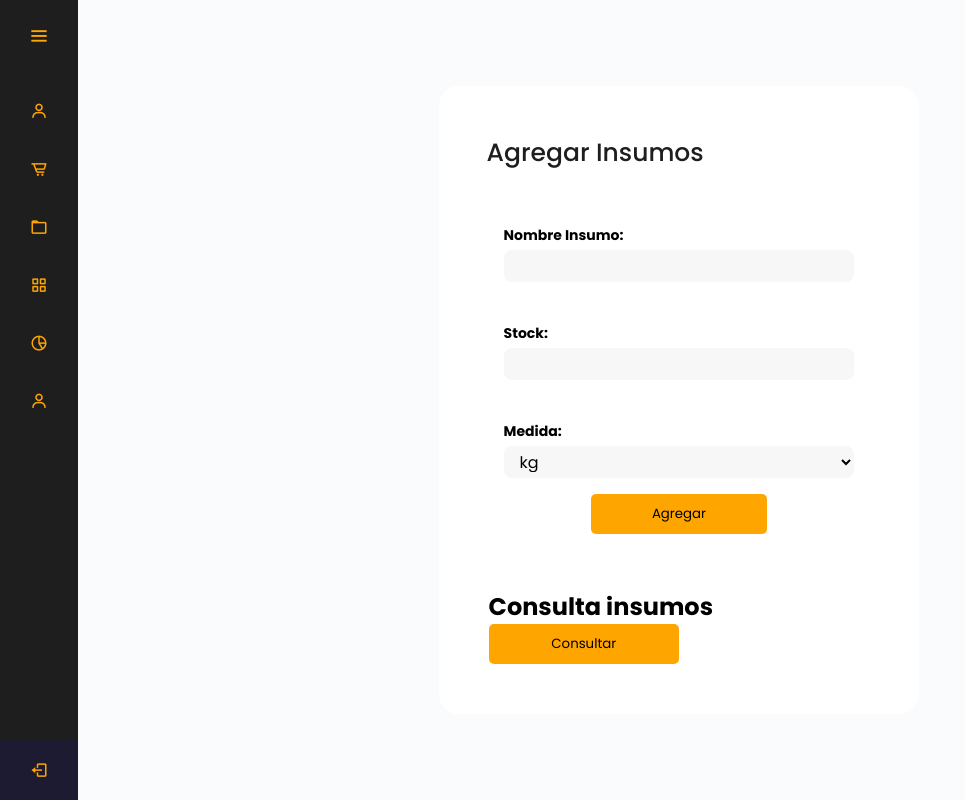
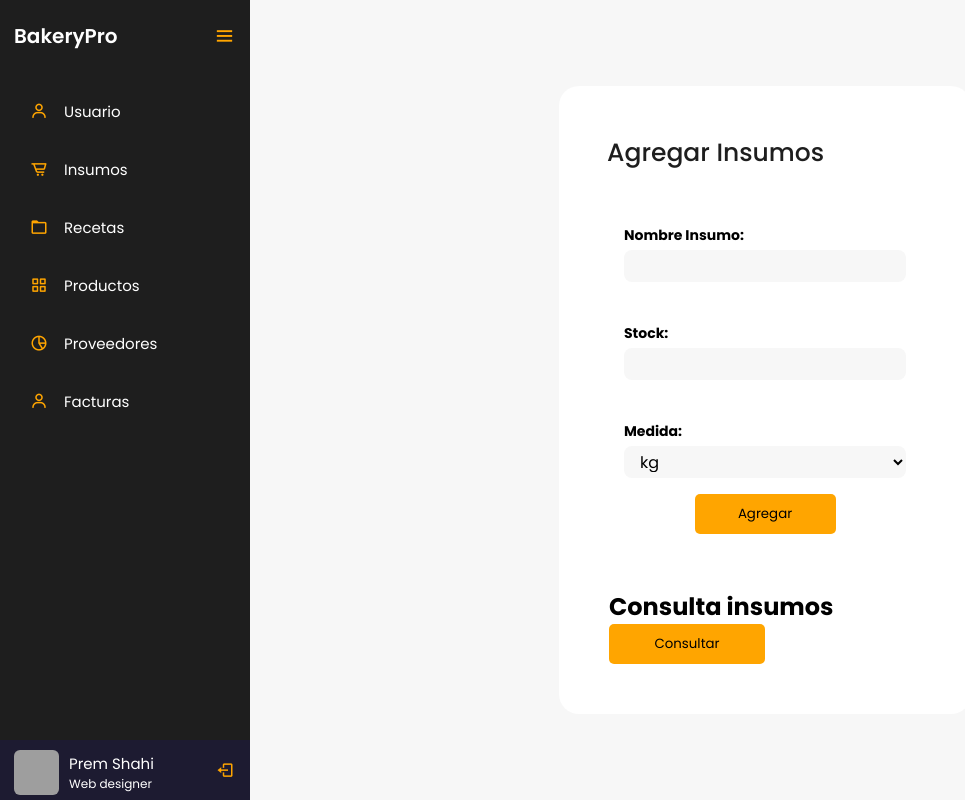
Before and after one commit to Pablitofrank/bakeryPro, a PHP site: page /vista/html/insumos.php in a window 1280 px wide. Shown: the whole page, without its empty margins (0-965 px from the left). Run offline with PHP 8.4, Linux system fonts and the light colour scheme; data comes from the database, SQL or seed files in the repository; grey boxes are pictures that could not be loaded.

Commit message:
modificacion sidebar - S

```diff
--- a/dashboard.php
+++ b/dashboard.php
@@ -16,7 +16,7 @@
 </head>
 <body>
   <form action="./dashboard.php" method="post">
-    <div class="sidebar">
+    <div class="sidebar open">
         <div class="logo-details">
             <a href="../../dashboard.php" class="logo_link">
                 <span class="logo_name">BakeryPro</span>
@@ -93,6 +93,6 @@
       <div class="text">Dashboard</div>
   </section>
 
-  <script src="vista/js/main.js"></script>
+  <script src="./vista/js/main.js"></script>
 </body>
 </html>
--- a/vista/html/facturas.php
+++ b/vista/html/facturas.php
@@ -15,8 +15,7 @@
 
 </head>
 <body>
-
-    <div class="sidebar">
+    <div class="sidebar open">
         <div class="logo-details">
             <a href="../../dashboard.php" class="logo_link">
                 <span class="logo_name">BakeryPro</span>
--- a/vista/html/insumos.php
+++ b/vista/html/insumos.php
@@ -15,8 +15,7 @@
 </head>
 
 <body>
-
-    <div class="sidebar">
+    <div class="sidebar open">
         <div class="logo-details">
             <a href="../../dashboard.php" class="logo_link">
                 <span class="logo_name">BakeryPro</span>
--- a/vista/html/productos.php
+++ b/vista/html/productos.php
@@ -15,7 +15,7 @@
 </head>
 
 <body>
-    <div class="sidebar">
+    <div class="sidebar open">
         <div class="logo-details">
             <a href="../../dashboard.php">
                 <span class="logo_name">BakeryPro</span>
--- a/vista/html/proveedores.php
+++ b/vista/html/proveedores.php
@@ -15,7 +15,7 @@
 </head>
 
 <body>
-    <div class="sidebar">
+    <div class="sidebar open">
         <div class="logo-details">
             <a href="../../dashboard.php" class="logo_link">
                 <span class="logo_name">BakeryPro</span>
--- a/vista/html/recetas.php
+++ b/vista/html/recetas.php
@@ -15,7 +15,7 @@
 
 </head>
 <body>
-    <div class="sidebar">
+    <div class="sidebar open">
         <div class="logo-details">
             <a href="../../dashboard.php" class="logo_link">
                 <span class="logo_name">BakeryPro</span>
--- a/vista/html/usuarios.php
+++ b/vista/html/usuarios.php
@@ -16,7 +16,7 @@
 
 </head>
 <body>
-    <div class="sidebar">
+    <div class="sidebar open">
         <div class="logo-details">
             <a href="../../dashboard.php" class="logo_link">
                 <span class="logo_name">BakeryPro</span>
--- a/vista/js/main.js
+++ b/vista/js/main.js
@@ -1,5 +1,4 @@
     let sidebar = document.querySelector(".sidebar");
-    let closeBtn = document.querySelector("#btn");
     let searchBtn = document.querySelector(".bx-search");
     closeBtn.addEventListener("click", ()=>{
         sidebar.classList.toggle("open");
--- a/vista/style/styles.css
+++ b/vista/style/styles.css
@@ -17,7 +17,7 @@
   /* Los siguientes son los colorares que se usaran en el proyecto */
   --official-black:#1e1e1e;
   --official-red:#ffa500;
-  --background-white:#fafbfd;
+  --background-white:#f7f7f7;
   --card-white:#ffffff;
   --
 
@@ -286,7 +286,7 @@
     background-color: var(--text-input-field);
     border: none;
     border-radius: 8px;
-    height: 32px;
+    height: 38px;
     font-size: var(--md);
     padding: 6px 12px;
 }
```
Also changed, not shown: vista/js/input.js (line endings or trailing spaces).
